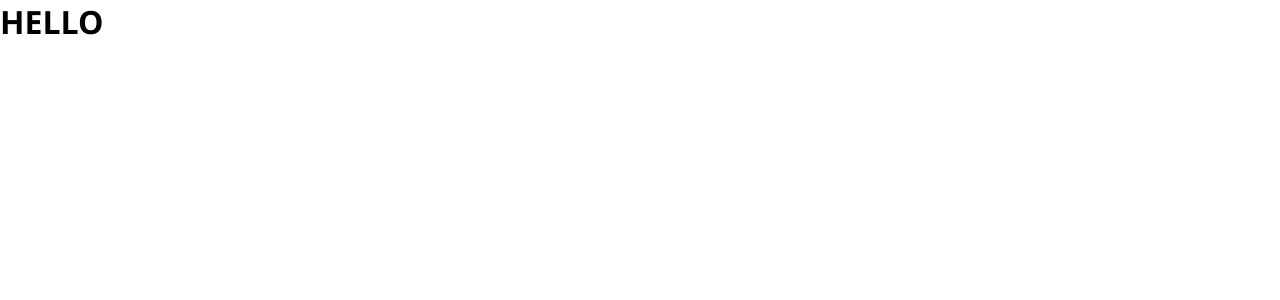
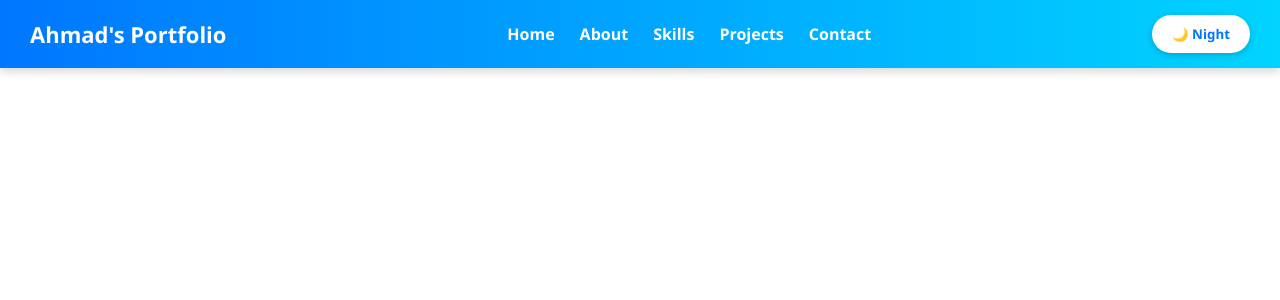
Before and after one commit to ateebqaiser/Ahmad-Portfolio, a React (Vite) app in the folder my-portfolio/: page / in a window 1280 px wide. Shown: the top 300 px of the page. Built offline with nearby package versions, Linux system fonts and the light colour scheme.

Commit message:
Add navItems data for navbar

```diff
--- /dev/null
+++ b/my-portfolio/components/NavBar/NavBar.jsx
@@ -0,0 +1,39 @@
+import React, { useState, useEffect } from 'react';
+import "./NavBar_style.css";
+import { navItems } from '../../src/data.js';
+
+const NavBar = () => {
+  const [darkMode, setDarkMode] = useState(false);
+
+  useEffect(() => {
+    if (darkMode) {
+      document.body.classList.add("dark");
+    } else {
+      document.body.classList.remove("dark");
+    }
+  }, [darkMode]);
+
+  return (
+    <>
+      <header>
+        <h1>Ahmad's Portfolio</h1>
+        <nav>
+          <ul>
+            {navItems.map((item) =>
+              <li key={item.id}><a href={item.path}>{item.label}</a></li>
+            )}
+          </ul>
+        </nav>
+
+        <button
+          className="toggle-btn"
+          onClick={() => setDarkMode(!darkMode)}
+        >
+          {darkMode ? "☀️ Light" : "🌙 Night"}
+        </button>
+      </header>
+    </>
+  );
+}
+
+export default NavBar;
--- /dev/null
+++ b/my-portfolio/components/NavBar/NavBar_style.css
@@ -0,0 +1,68 @@
+nav ul {
+  display: flex;
+  list-style: none;
+  gap: 25px;
+}
+
+nav ul li a {
+  text-decoration: none;
+  color: #fff;
+  font-weight: 600;
+  position: relative;
+}
+
+nav ul li a::after {
+  content: '';
+  width: 0;
+  height: 2px;
+  background: #fff;
+  position: absolute;
+  left: 0;
+  bottom: -5px;
+  transition: 0.3s;
+}
+
+nav ul li a:hover::after {
+  width: 100%;
+}
+
+header {
+  background: linear-gradient(90deg, #0077ff, #00d4ff);
+  color: #fff;
+  padding: 15px 30px;
+  display: flex;
+  justify-content: space-between;
+  align-items: center;
+  position: sticky;
+  top: 0;
+  z-index: 1000;
+  box-shadow: 0 4px 8px rgba(0, 0, 0, 0.15);
+}
+
+header h1 {
+  font-size: 22px;
+  font-weight: bold;
+}
+
+.toggle-btn {
+  padding: 10px 20px;
+  border: none;
+  background: #fff;
+  color: #0077ff;
+  border-radius: 25px;
+  cursor: pointer;
+  font-weight: bold;
+  box-shadow: 0 2px 6px rgba(0, 0, 0, 0.2);
+  transition: transform 0.3s;
+
+}
+
+.toggle-btn:hover {
+  transform: scale(1.1);
+}
+
+body.dark {
+  background: #121212;
+  color: #f5f5f5;
+  transition: background 0.3s, color 0.3s;
+}
--- a/my-portfolio/src/App.jsx
+++ b/my-portfolio/src/App.jsx
@@ -1,9 +1,10 @@
 import React from 'react'
+import NavBar from '../components/NavBar/NavBar'
 
 const App = () => {
   return (
     <>
-    <h1>HELLO</h1>
+      <NavBar></NavBar>
     </>
   )
 }
--- /dev/null
+++ b/my-portfolio/src/data.js
@@ -0,0 +1,7 @@
+export const navItems = [
+  { id: 1, label: "Home", path: "#home" },
+  { id: 2, label: "About", path: "#about" },
+  { id: 3, label: "Skills", path: "#skills" },
+  { id: 4, label: "Projects", path: "#projects" },
+  { id: 5, label: "Contact", path: "#contact" },
+];
```
